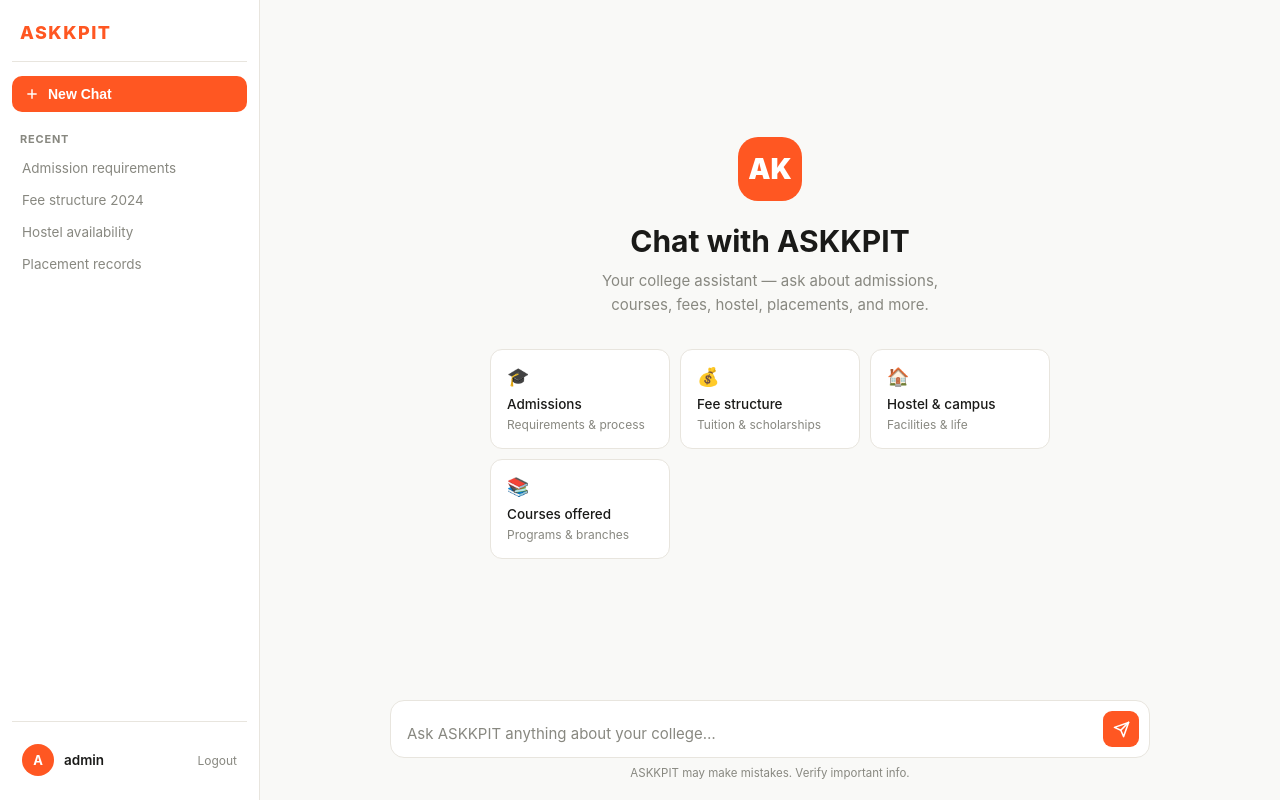
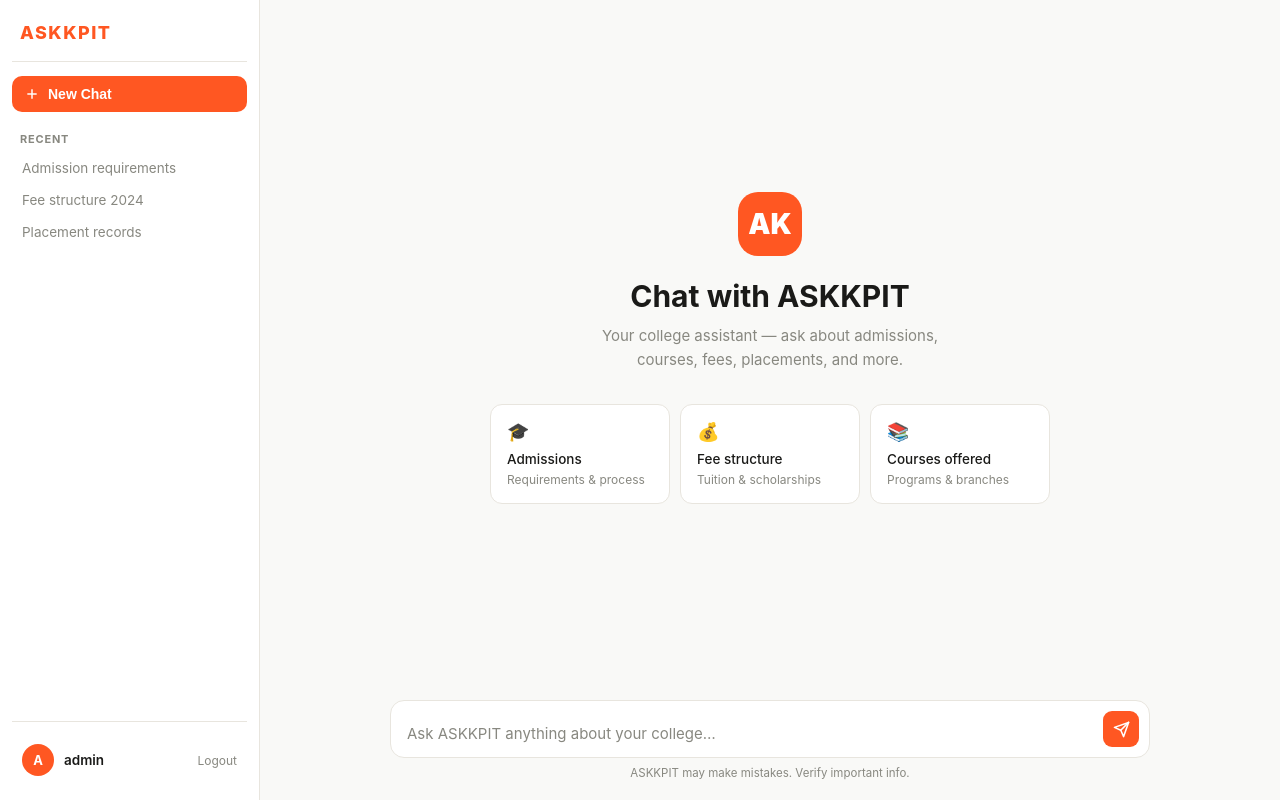
Before and after one commit to Vedant6928/KPIT_AI_PROJECT, a Django app: page /chat/ in a window 1280 px wide. Run offline with Django 5.2, Linux system fonts and the light colour scheme; a user stored in the database is signed in.

Commit message:
removed the hostel facilities
removed the hostel facilities

```diff
--- a/templates/chatbot.html
+++ b/templates/chatbot.html
@@ -455,7 +455,6 @@
   <div class="sidebar-label">Recent</div>
   <div class="chat-history-item">Admission requirements</div>
   <div class="chat-history-item">Fee structure 2024</div>
-  <div class="chat-history-item">Hostel availability</div>
   <div class="chat-history-item">Placement records</div>
 
   <div class="sidebar-bottom">
@@ -488,7 +487,7 @@
     <div class="welcome" id="welcomeScreen">
       <div class="welcome-icon">AK</div>
       <h1>Chat with ASKKPIT</h1>
-      <p>Your college assistant — ask about admissions, courses, fees, hostel, placements, and more.</p>
+      <p>Your college assistant — ask about admissions, courses, fees, placements, and more.</p>
 
       <div class="suggestion-grid">
         <div class="suggestion-card" onclick="sendSuggestion('What are the admission requirements?')">
@@ -500,11 +499,6 @@
           <span class="s-icon">💰</span>
           <span class="s-text">Fee structure</span>
           <span class="s-sub">Tuition & scholarships</span>
-        </div>
-        <div class="suggestion-card" onclick="sendSuggestion('Tell me about hostel facilities')">
-          <span class="s-icon">🏠</span>
-          <span class="s-text">Hostel & campus</span>
-          <span class="s-sub">Facilities & life</span>
         </div>
         <div class="suggestion-card" onclick="sendSuggestion('What courses are offered?')">
           <span class="s-icon">📚</span>
@@ -549,7 +543,6 @@
   const KB = {
     "what are the admission requirements?": "Admissions require your 12th grade marksheet, a valid ID, and entrance exam score where applicable. Applications open every June.",
     "what is the fee structure?": "Tuition ranges from ₹50,000 to ₹1,20,000 per year depending on the program. Scholarships are available for merit and need-based cases.",
-    "tell me about hostel facilities": "On-campus hostels with 24/7 security, Wi-Fi, a mess, and a common room. Hostel seats are allotted after admission on a first-come basis.",
     "what courses are offered?": "We offer Computer Science, Mechanical Engineering, Civil Engineering, Business Administration, and Design programs.",
   };
 
```
Also changed, not shown: campusbot/management/commands/seed_faqs.py (+6 -6 lines), db.sqlite3.
